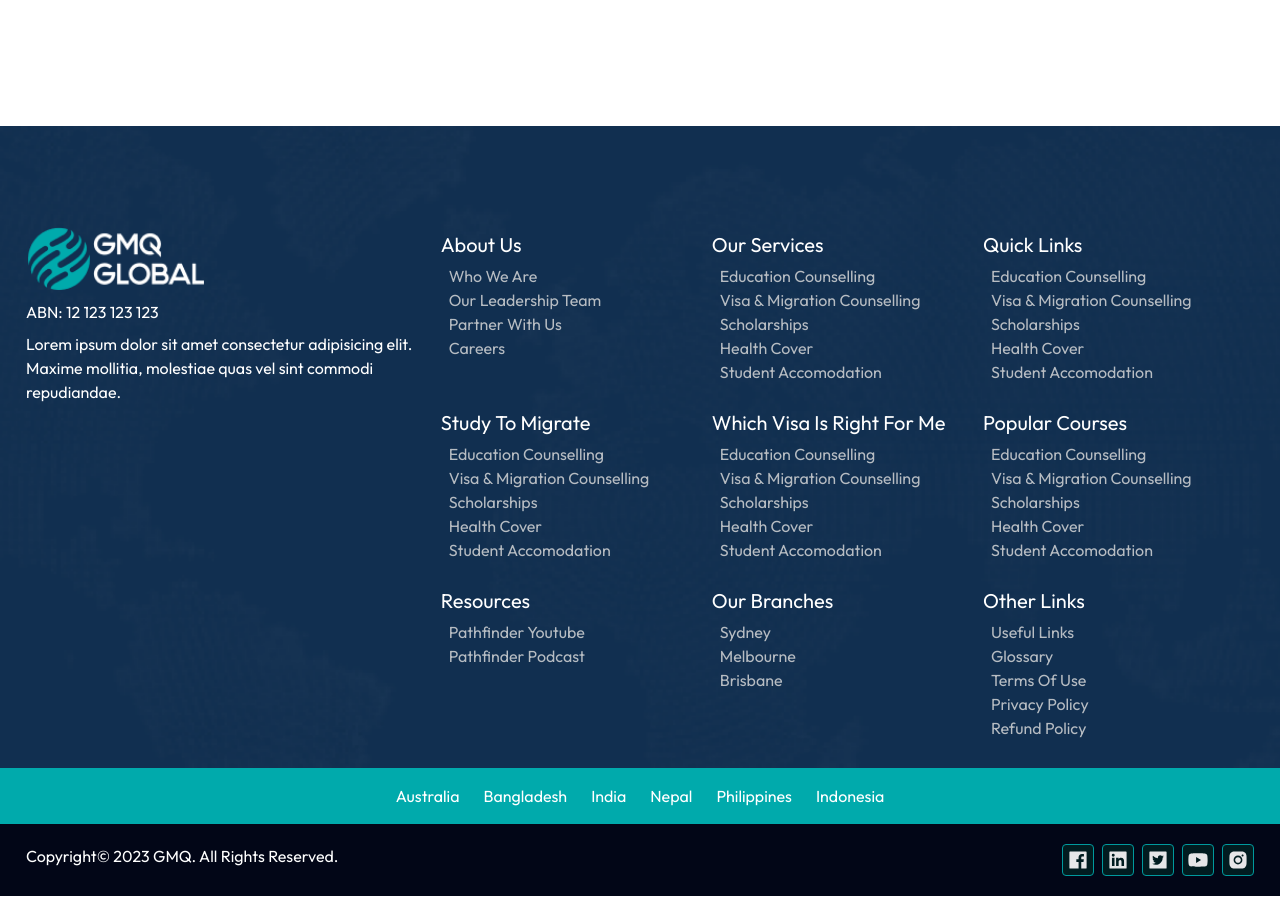
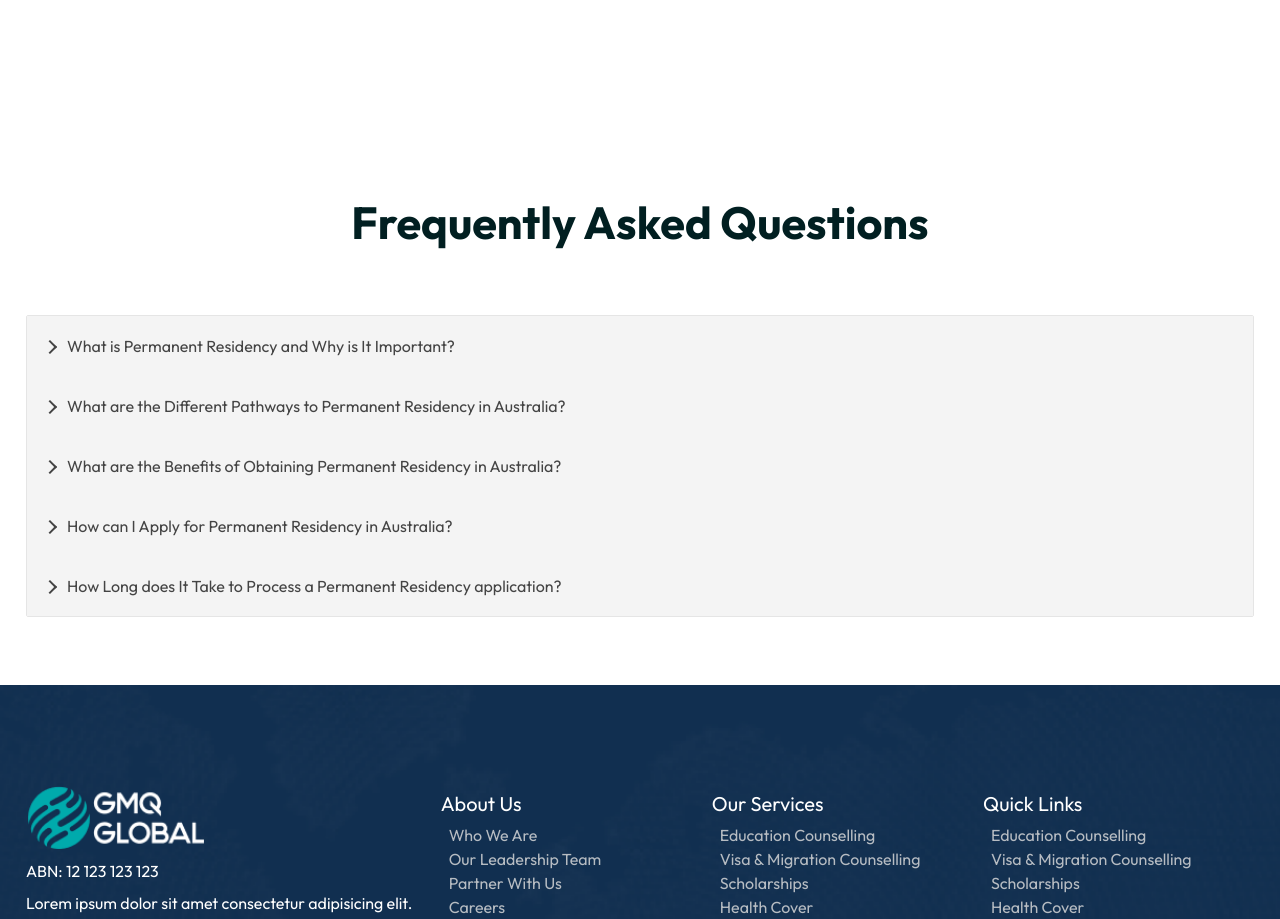
Before and after one commit to proLanguage23/GMQ, a Next.js app: page /migration-services/permanent-residency-pathways-in-australia in a window 1280 px wide. Shown: the part 5900-6819 px from the top of the page. Before the commit the page ends 6796 px from the top, so only its background shows below. Built offline with nearby package versions, Linux system fonts and the light colour scheme.

Commit message:
migration-services/permanent-residency-pathways-in-australia page complete at faq sectiond

```diff
--- /dev/null
+++ b/src/components/migration-services/permanent-residency-pathways-in-australia/PermanentResidencyPathwaysInAustraliaFAQ.tsx
@@ -0,0 +1,52 @@
+import {
+  AppDescriptionWithDangerouslySetInnerHTML,
+  AppSubTitle,
+  AppTitle,
+  Container,
+} from "@/components/share";
+import { PermanentResidencyPathwaysInAustraliaDummyData } from "@/data/ServiceMigrationServicesData";
+import React from "react";
+import {
+  Accordion,
+  AccordionItem,
+  AccordionItemHeading,
+  AccordionItemButton,
+  AccordionItemPanel,
+} from "react-accessible-accordion";
+import "react-accessible-accordion/dist/fancy-example.css";
+
+function PermanentResidencyPathwaysInAustraliaFAQ() {
+  const { faq } = PermanentResidencyPathwaysInAustraliaDummyData;
+  const { faqData } = faq;
+  return (
+    <div className="py-16">
+      <Container>
+        <div className="sd">
+          <AppTitle text={faq?.title} class_name="text-center" />
+          <div className="mt-16">
+            <Accordion>
+              {faqData?.map((item, key) => (
+                <div key={key}>
+                  <AccordionItem>
+                    <AccordionItemHeading>
+                      <AccordionItemButton>
+                      {item?.title}
+                      </AccordionItemButton>
+                    </AccordionItemHeading>
+                    <AccordionItemPanel>
+                      <AppDescriptionWithDangerouslySetInnerHTML
+                        text={item?.text}
+                      />
+                    </AccordionItemPanel>
+                  </AccordionItem>
+                </div>
+              ))}
+            </Accordion>
+          </div>
+        </div>
+      </Container>
+    </div>
+  );
+}
+
+export default PermanentResidencyPathwaysInAustraliaFAQ;
--- a/src/data/ServiceMigrationServicesData.tsx
+++ b/src/data/ServiceMigrationServicesData.tsx
@@ -512,5 +512,38 @@ export const PermanentResidencyPathwaysInAustraliaDummyData = {
       },
     ],
   },
+  faq: {
+    title: "Frequently Asked Questions",
+    faqData: [
+      {
+        id: 1,
+        title: "What is Permanent Residency and Why is It Important?",
+        text: "Permanent residency (PR) is a status granting foreign nationals the right to live, work, and study indefinitely in Australia. It is crucial as it offers stability access to benefits, and serves as a path to Australian citizenship.",
+      },
+      {
+        id: 2,
+        title:
+          "What are the Different Pathways to Permanent Residency in Australia?",
+        text: "Australia offers PR through skilled migration, family sponsorship, and business migration. Each pathway has specific criteria, allowing individuals from diverse backgrounds and with circumstances to obtain PR.",
+      },
+      {
+        id: 3,
+        title:
+          "What are the Benefits of Obtaining Permanent Residency in Australia?",
+        text: "PR provides access to healthcare, education, social security, and job opportunities. It enables you to live anywhere in Australia, sponsor eligible family members, and eventually apply for citizenship.",
+      },
+      {
+        id: 4,
+        title: "How can I Apply for Permanent Residency in Australia?",
+        text: "Apply by submitting an Expression of Interest (EOI) through the relevant system, receiving an invitation to apply, gathering required documents, and lodging a complete application. You may seek an AECC expert’s help to streamline your application.",
+      },
+      {
+        id: 5,
+        title:
+          "How Long does It Take to Process a Permanent Residency application?",
+        text: "Processing times vary based on factors like the pathway, application volume, and completeness. Generally, PR visa application processing can take several months to even over a year.",
+      },
+    ],
+  },
   right: `<iframe src="https://form.jotform.com/232981505164053" class="contactFormOfHome iframeClass"></iframe>`,
 };
--- a/src/pages/migration-services/index.tsx
+++ b/src/pages/migration-services/index.tsx
@@ -17,7 +17,7 @@ function MigrationServicesPage() {
       <AppBannerImg img={banner} text='Migration Services-GMQ' />
       <MigrationServicesSectionOne />
       <MigrationServicesSectionTwo />
-      <MigrationServicesSectionFour />
+      {/* <MigrationServicesSectionFour /> */}
       <MigrationServicesSectionThree />
       <CommonForm />
       <TestimonialSection />
--- a/src/pages/migration-services/permanent-residency-pathways-in-australia/index.tsx
+++ b/src/pages/migration-services/permanent-residency-pathways-in-australia/index.tsx
@@ -1,4 +1,5 @@
 import PermanentResidencyPathwaysInAustraliaBody from "@/components/migration-services/permanent-residency-pathways-in-australia/PermanentResidencyPathwaysInAustraliaBody";
+import PermanentResidencyPathwaysInAustraliaFAQ from "@/components/migration-services/permanent-residency-pathways-in-australia/PermanentResidencyPathwaysInAustraliaFAQ";
 import { DynamicHead } from "@/components/share";
 import AppBannerImg from "@/components/share/AppBannerImg";
 import { PermanentResidencyPathwaysInAustraliaDummyData } from "@/data/ServiceMigrationServicesData";
@@ -14,6 +15,7 @@ function PermanentResidencyPathwaysInAustraliaPage() {
         text="Australia Permanent residency pathways -GMQ Global"
       />
       <PermanentResidencyPathwaysInAustraliaBody />
+      <PermanentResidencyPathwaysInAustraliaFAQ />
     </>
   );
 }
```
Also changed, not shown: package.json (+5 -4 lines), 1 other file (tests, documents, lock files or other folders).
